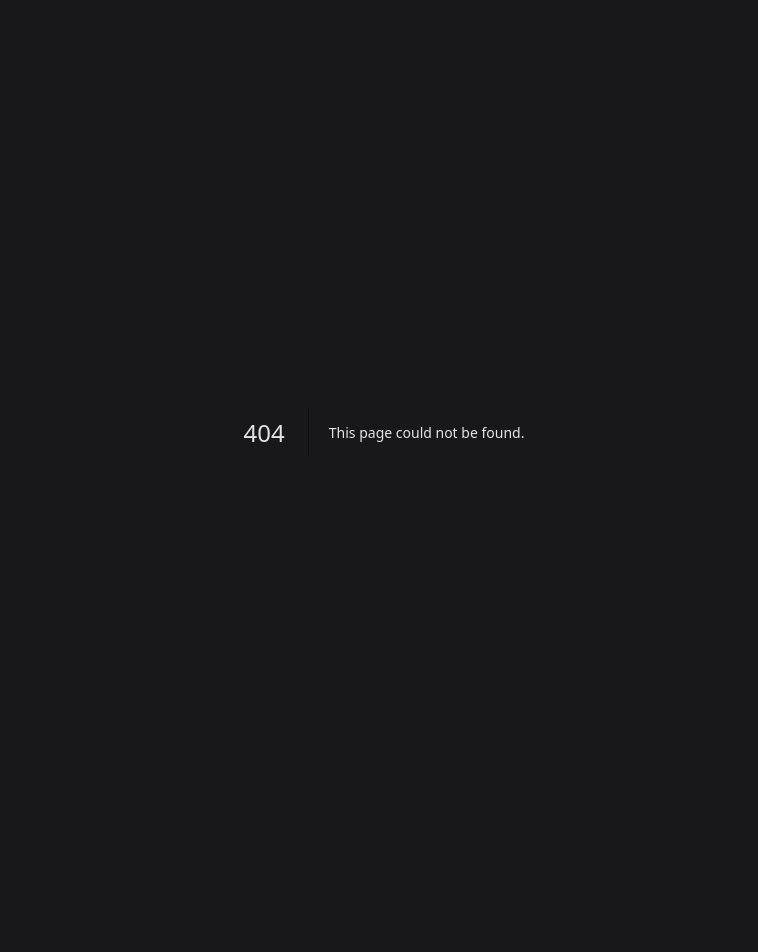
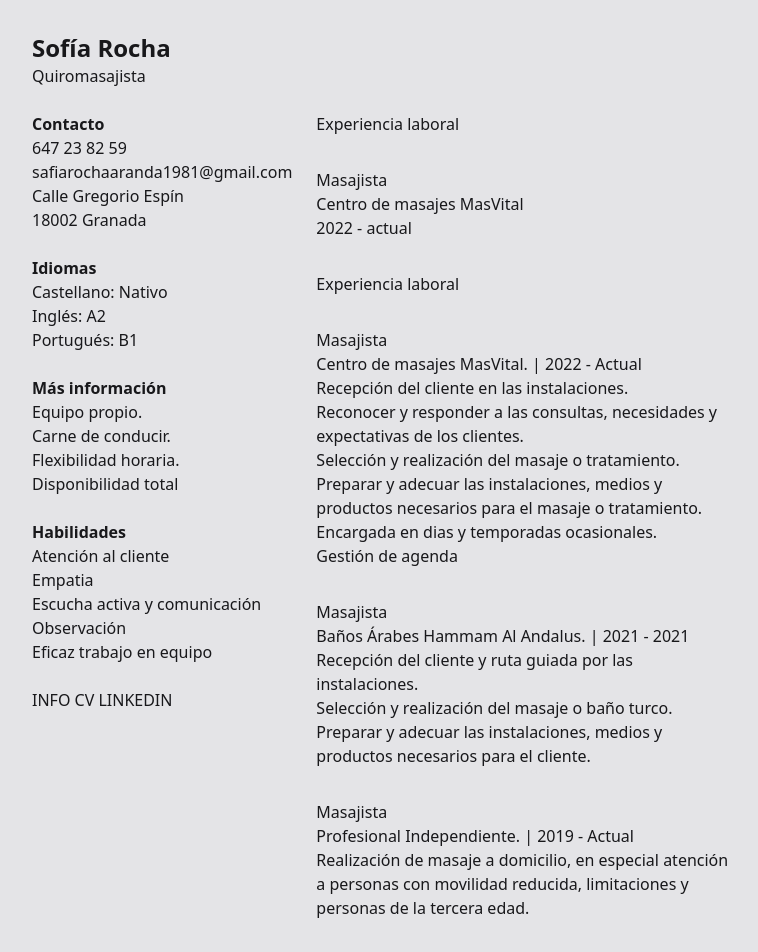
Before and after one commit to manumorante/sofiarocha, a Next.js app: page /cv in a window 1280 px wide. Before the commit this address had no page. Shown: the top 952 px of the page, without its empty margins (256-1014 px from the left). Before the commit the page ends 864 px from the top, so only its background shows below. Built offline with nearby package versions, Linux system fonts and the light colour scheme.

Commit message:
CV datos en crudo

```diff
--- /dev/null
+++ b/app/cv/page.js
@@ -0,0 +1,141 @@
+import cx from 'classnames'
+
+export default function Page() {
+  const user = {
+    name: 'Sofía Rocha',
+    slogan: 'Quiromasajista',
+  }
+
+  return (
+    <div className='Page'>
+      <div className='mb-6'>
+        <h1 className='font-extrabold text-2xl'>{user.name}</h1>
+        <p>{user.slogan}</p>
+      </div>
+
+      <div className='flex gap-6'>
+        <aside className='flex flex-col gap-6'>
+          <div>
+            <strong>Contacto</strong>
+            <p>647 23 82 59</p>
+            <p>safiarochaaranda1981@gmail.com</p>
+            <p>Calle Gregorio Espín</p>
+            <p>18002 Granada</p>
+          </div>
+
+          <div>
+            <strong>Idiomas</strong>
+            <p>Castellano: Nativo</p>
+            <p>Inglés: A2</p>
+            <p>Portugués: B1</p>
+          </div>
+
+          <div>
+            <strong>Más información</strong>
+            <ul>
+              <li>Equipo propio.</li>
+              <li>Carne de conducir.</li>
+              <li>Flexibilidad horaria.</li>
+              <li>Disponibilidad total</li>
+            </ul>
+          </div>
+
+          <div>
+            <strong>Habilidades</strong>
+            <ul>
+              <li>Atención al cliente</li>
+              <li>Empatia</li>
+              <li>Escucha activa y comunicación</li>
+              <li>Observación</li>
+              <li>Eficaz trabajo en equipo</li>
+            </ul>
+          </div>
+
+          <div>
+            <p>INFO CV LINKEDIN</p>
+          </div>
+        </aside>
+
+        <main>
+          <p>Experiencia laboral</p>
+          <div className='my-8'>
+            <p>Masajista</p>
+            <p>Centro de masajes MasVital</p>
+            <p>2022 - actual</p>
+          </div>
+
+          <p>Experiencia laboral</p>
+
+          <div className='my-8'>
+            <p>Masajista</p>
+            <p>Centro de masajes MasVital. | 2022 - Actual</p>
+            <ul>
+              <li>Recepción del cliente en las instalaciones.</li>
+              <li>
+                Reconocer y responder a las consultas, necesidades y expectativas de los clientes.
+              </li>
+              <li>Selección y realización del masaje o tratamiento.</li>
+              <li>
+                Preparar y adecuar las instalaciones, medios y productos necesarios para el masaje o
+                tratamiento.
+              </li>
+              <li>Encargada en dias y temporadas ocasionales.</li>
+              <li>Gestión de agenda</li>
+            </ul>
+          </div>
+
+          <div className='my-8'>
+            <p>Masajista</p>
+            <p>Baños Árabes Hammam Al Andalus. | 2021 - 2021</p>
+            <ul>
+              <li>Recepción del cliente y ruta guiada por las instalaciones.</li>
+              <li>Selección y realización del masaje o baño turco.</li>
+              <li>
+                Preparar y adecuar las instalaciones, medios y productos necesarios para el cliente.
+              </li>
+            </ul>
+          </div>
+
+          <div className='my-8'>
+            <p>Masajista</p>
+            <p>Profesional Independiente. | 2019 - Actual</p>
+            <p>
+              Realización de masaje a domicilio, en especial atención a personas con movilidad
+              reducida, limitaciones y personas de la tercera edad.
+            </p>
+          </div>
+
+          <p>Datos Académicos</p>
+
+          <div className='my-8'>
+            <p>Escuela Superior de Estudios Naturistas ESEN (Formación en técnicas manuales)</p>
+            <p>
+              Quiromasaje, quiromasaje deportivo, drenaje linfático manual, hidrotermal y
+              reflexologia podal. | Octubre 2019 - Julio 2020
+            </p>
+          </div>
+
+          <div className='my-8'>
+            <p>Tesa Natural</p>
+            <p>Maderoterapia y Cañas de Bambú. | Julio 2022 - Julio 2022</p>
+          </div>
+
+          <div className='my-8'>
+            <p>MasVital</p>
+            <p>Quiromasaje Mindfulness. | Abril 2022 - Junio 2022</p>
+          </div>
+
+          <div className='my-8'>
+            <p>Ananke</p>
+            <p>Aromaterapia. | Octubre 2021 - Octubre 2021</p>
+          </div>
+
+          <div className='my-8'>
+            <p>IDECO (Iniciativa y Desarrollo del Conocimiento y Formación)</p>
+            <p>Estética, Tratamientos de Spa y Balneoterapia. | Octubre 2015 - Junio 2016</p>
+          </div>
+        </main>
+      </div>
+    </div>
+  )
+}
--- a/app/layout.js
+++ b/app/layout.js
@@ -6,7 +6,7 @@ export default function RootLayout({ children }) {
       <head>
         <title>Next.js App</title>
       </head>
-      <body className='bg-zinc-900 text-zinc-200'>
+      <body className='text-zinc-900 bg-zinc-200'>
         <div className='Layout mx-auto max-w-3xl p-8'>{children}</div>
       </body>
     </html>
--- a/app/page.js
+++ b/app/page.js
@@ -1,10 +1,10 @@
 export default function Page() {
   return (
     <div className='Page'>
-      <h1 className='font-extrabold text-2xl'>Hello!</h1>
+      <h1 className='font-extrabold text-2xl'>Sofía Rocha</h1>
 
       <p className='text-gray-500'>
-        Edit this page in <code>app/page.js</code>
+        Web personal
       </p>
     </div>
   )
--- a/package.json
+++ b/package.json
@@ -1,5 +1,5 @@
 {
-  "name": "nextjs-react-tailwind",
+  "name": "sofiarocha",
   "version": "0.1.0",
   "private": true,
   "scripts": {
@@ -18,6 +18,7 @@
     "postcss": "8.4.19",
     "eslint": "8.29.0",
     "eslint-config-next": "13.0.6",
-    "autoprefixer": "10.4.13"
+    "autoprefixer": "10.4.13",
+    "classnames": "^2.3.1"
   }
 }
```
Also changed, not shown: 1 other file (tests, documents, lock files or other folders).
